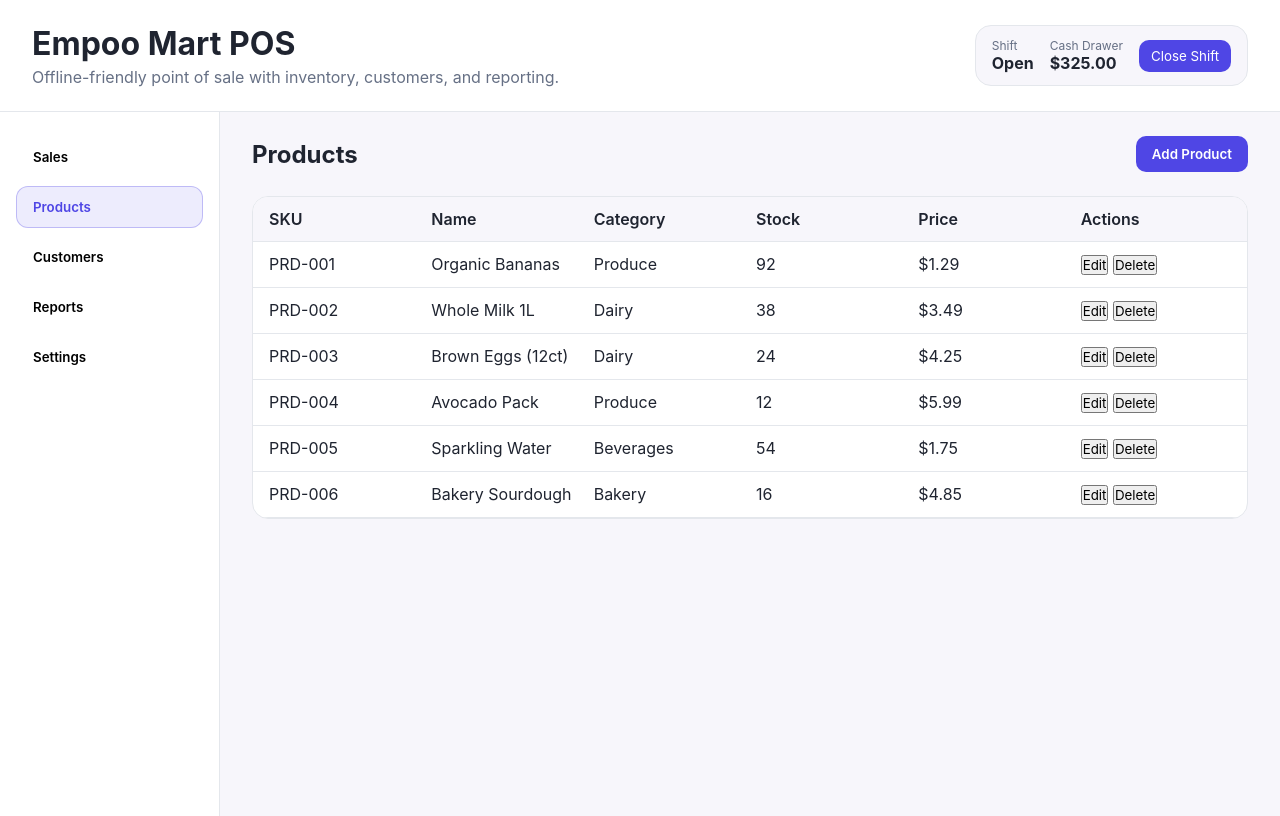
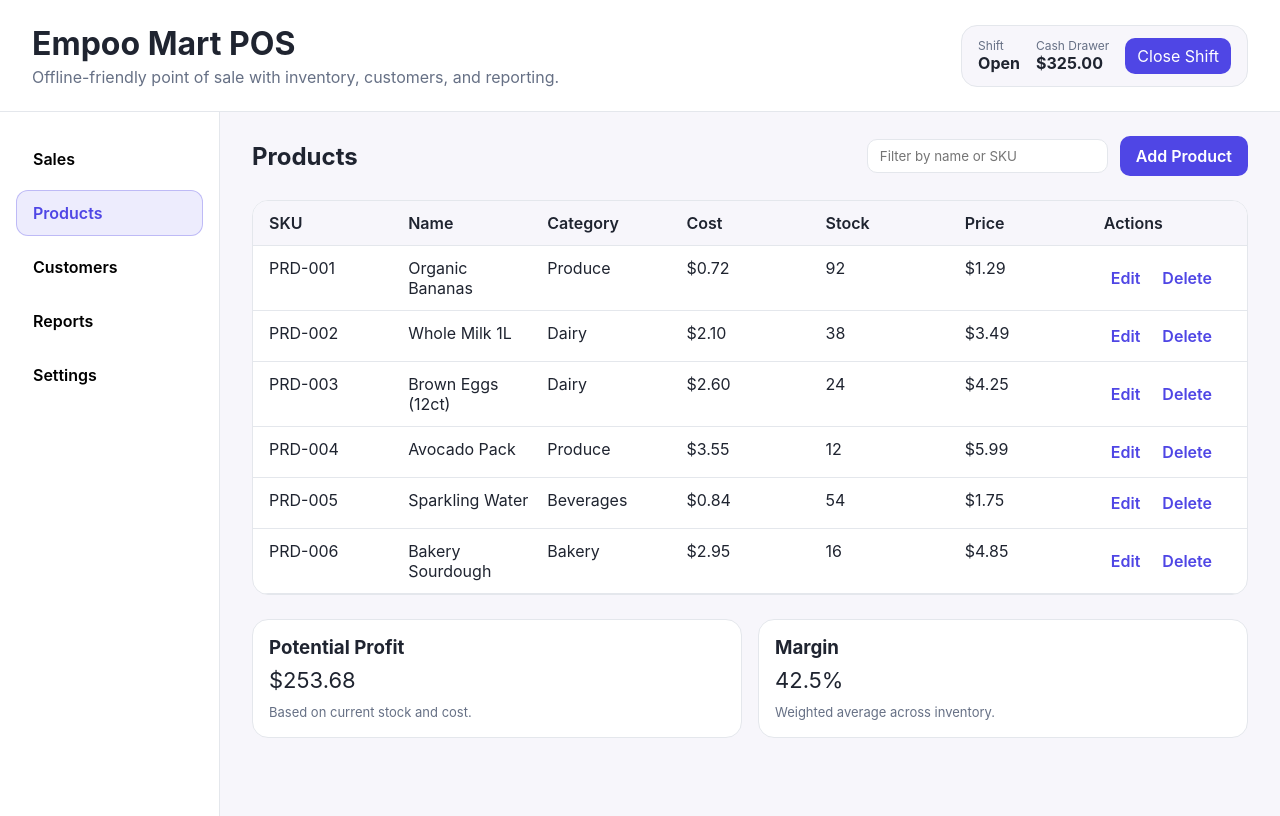
Before and after one commit to muhammadmustafa863/Empoo, a plain HTML site: page index.html in a window 1280 px wide. Both pictures are taken after a click on the button "Products". Drawn offline with Linux system fonts and the light colour scheme.

Commit message:
Add profit insights and refresh POS styling

```diff
--- a/app.js
+++ b/app.js
@@ -11,6 +11,7 @@ const state = {
       id: "PRD-001",
       name: "Organic Bananas",
       category: "Produce",
+      cost: 0.72,
       price: 1.29,
       stock: 92,
     },
@@ -18,6 +19,7 @@ const state = {
       id: "PRD-002",
       name: "Whole Milk 1L",
       category: "Dairy",
+      cost: 2.1,
       price: 3.49,
       stock: 38,
     },
@@ -25,6 +27,7 @@ const state = {
       id: "PRD-003",
       name: "Brown Eggs (12ct)",
       category: "Dairy",
+      cost: 2.6,
       price: 4.25,
       stock: 24,
     },
@@ -32,6 +35,7 @@ const state = {
       id: "PRD-004",
       name: "Avocado Pack",
       category: "Produce",
+      cost: 3.55,
       price: 5.99,
       stock: 12,
     },
@@ -39,6 +43,7 @@ const state = {
       id: "PRD-005",
       name: "Sparkling Water",
       category: "Beverages",
+      cost: 0.84,
       price: 1.75,
       stock: 54,
     },
@@ -46,6 +51,7 @@ const state = {
       id: "PRD-006",
       name: "Bakery Sourdough",
       category: "Bakery",
+      cost: 2.95,
       price: 4.85,
       stock: 16,
     },
@@ -126,6 +132,7 @@ const openModal = (type, itemId = null) => {
     buildModalInput("SKU", "id", itemId);
     buildModalInput("Name", "name", itemId);
     buildModalInput("Category", "category", itemId);
+    buildModalInput("Cost Price", "cost", itemId, "number");
     buildModalInput("Stock", "stock", itemId, "number");
     buildModalInput("Price", "price", itemId, "number");
   }
@@ -211,8 +218,11 @@ const updateCart = () => {
 
 const renderProducts = (filter = "") => {
   productGrid.innerHTML = "";
-  const filtered = state.products.filter((product) =>
-    product.name.toLowerCase().includes(filter.toLowerCase())
+  const normalizedFilter = filter.toLowerCase();
+  const filtered = state.products.filter(
+    (product) =>
+      product.name.toLowerCase().includes(normalizedFilter) ||
+      product.id.toLowerCase().includes(normalizedFilter)
   );
 
   filtered.forEach((product) => {
@@ -234,15 +244,22 @@ const renderProducts = (filter = "") => {
   });
 };
 
-const renderProductTable = () => {
+const renderProductTable = (filter = "") => {
   productTable.innerHTML = "";
-  state.products.forEach((product) => {
+  const normalizedFilter = filter.toLowerCase();
+  const filtered = state.products.filter(
+    (product) =>
+      product.name.toLowerCase().includes(normalizedFilter) ||
+      product.id.toLowerCase().includes(normalizedFilter)
+  );
+  filtered.forEach((product) => {
     const row = document.createElement("div");
     row.className = "table-row";
     row.innerHTML = `
       <span>${product.id}</span>
       <span>${product.name}</span>
       <span>${product.category}</span>
+      <span>${currency.format(product.cost ?? 0)}</span>
       <span>${product.stock}</span>
       <span>${currency.format(product.price)}</span>
       <span>
@@ -252,6 +269,22 @@ const renderProductTable = () => {
     `;
     productTable.appendChild(row);
   });
+};
+
+const renderProfitInsights = () => {
+  const profitPotential = state.products.reduce(
+    (sum, product) => sum + (product.price - (product.cost ?? 0)) * product.stock,
+    0
+  );
+  const revenue = state.products.reduce(
+    (sum, product) => sum + product.price * product.stock,
+    0
+  );
+  const margin = revenue > 0 ? (profitPotential / revenue) * 100 : 0;
+
+  document.getElementById("profit-potential").textContent =
+    currency.format(profitPotential);
+  document.getElementById("profit-margin").textContent = `${margin.toFixed(1)}%`;
 };
 
 const renderCustomerTable = () => {
@@ -317,6 +350,7 @@ const handleModalSave = () => {
       id: values.id || `PRD-${Date.now()}`,
       name: values.name,
       category: values.category,
+      cost: Number(values.cost || 0),
       stock: Number(values.stock || 0),
       price: Number(values.price || 0),
     };
@@ -330,6 +364,7 @@ const handleModalSave = () => {
     }
     renderProducts();
     renderProductTable();
+    renderProfitInsights();
   }
 
   if (modalState.type === "customer") {
@@ -366,6 +401,10 @@ const setupEventListeners = () => {
 
   document.getElementById("product-search").addEventListener("input", (event) => {
     renderProducts(event.target.value);
+  });
+
+  document.getElementById("product-filter").addEventListener("input", (event) => {
+    renderProductTable(event.target.value);
   });
 
   document.getElementById("barcode-input").addEventListener("change", (event) => {
@@ -442,6 +481,7 @@ const setupEventListeners = () => {
       state.products = state.products.filter((product) => product.id !== id);
       renderProducts();
       renderProductTable();
+      renderProfitInsights();
     }
   });
 
@@ -482,5 +522,6 @@ renderProducts();
 renderProductTable();
 renderCustomerTable();
 renderReports();
+renderProfitInsights();
 updateCart();
 setupEventListeners();
--- a/index.html
+++ b/index.html
@@ -39,8 +39,8 @@
           <h2>New Sale</h2>
           <div class="panel-actions">
             <input id="barcode-input" type="text" placeholder="Scan barcode or search" />
-            <button id="hold-sale">Hold Sale</button>
-            <button id="resume-sale">Resume Held</button>
+            <button id="hold-sale" class="ghost">Hold Sale</button>
+            <button id="resume-sale" class="ghost">Resume Held</button>
           </div>
         </div>
         <div class="sales-layout">
@@ -57,7 +57,7 @@
                 <h3>Current Ticket</h3>
                 <span id="ticket-id">#A-10021</span>
               </div>
-              <button id="clear-cart">Clear</button>
+              <button id="clear-cart" class="ghost">Clear</button>
             </div>
             <div id="cart-items" class="cart-items"></div>
             <div class="cart-summary">
@@ -91,18 +91,34 @@
       <section class="panel" id="products">
         <div class="panel-header">
           <h2>Products</h2>
-          <button id="add-product" class="primary">Add Product</button>
+          <div class="panel-actions">
+            <input id="product-filter" type="search" placeholder="Filter by name or SKU" />
+            <button id="add-product" class="primary">Add Product</button>
+          </div>
         </div>
         <div class="table">
           <div class="table-row header">
             <span>SKU</span>
             <span>Name</span>
             <span>Category</span>
+            <span>Cost</span>
             <span>Stock</span>
             <span>Price</span>
             <span>Actions</span>
           </div>
           <div id="product-table"></div>
+        </div>
+        <div class="product-insights">
+          <div class="insight-card">
+            <h3>Potential Profit</h3>
+            <p id="profit-potential">$0.00</p>
+            <span class="muted">Based on current stock and cost.</span>
+          </div>
+          <div class="insight-card">
+            <h3>Margin</h3>
+            <p id="profit-margin">0%</p>
+            <span class="muted">Weighted average across inventory.</span>
+          </div>
         </div>
       </section>
 
@@ -132,7 +148,7 @@
               <option value="week">This Week</option>
               <option value="month">This Month</option>
             </select>
-            <button id="export-report">Export CSV</button>
+            <button id="export-report" class="ghost">Export CSV</button>
           </div>
         </div>
         <div class="report-grid">
@@ -193,7 +209,7 @@
               <li>Receipt Printer: Ready</li>
               <li>Cash Drawer: Ready</li>
             </ul>
-            <button id="test-print">Test Print</button>
+            <button id="test-print" class="ghost">Test Print</button>
           </div>
           <div class="settings-card">
             <h3>Users & Permissions</h3>
@@ -202,7 +218,7 @@
               <li>Cashier (sales only)</li>
               <li>Inventory (products + counts)</li>
             </ul>
-            <button id="manage-users">Manage Users</button>
+            <button id="manage-users" class="ghost">Manage Users</button>
           </div>
         </div>
       </section>
@@ -213,7 +229,7 @@
         <h3 id="modal-title">Edit</h3>
         <form id="modal-form"></form>
         <div class="modal-actions">
-          <button id="cancel-modal">Cancel</button>
+          <button id="cancel-modal" class="ghost">Cancel</button>
           <button id="save-modal" class="primary">Save</button>
         </div>
       </div>
--- a/styles.css
+++ b/styles.css
@@ -9,6 +9,8 @@
   --border: #e4e7ec;
   --accent: #f97316;
   --success: #16a34a;
+  --warning: #f59e0b;
+  --info: #0ea5e9;
 }
 
 * {
@@ -22,6 +24,10 @@ body {
   background: var(--bg);
   color: var(--text);
   min-height: 100vh;
+}
+
+button {
+  font: inherit;
 }
 
 .app-header {
@@ -61,6 +67,20 @@ body {
   padding: 8px 12px;
   border-radius: 10px;
   cursor: pointer;
+}
+
+.ghost {
+  background: transparent;
+  border: 1px solid var(--border);
+  color: var(--text);
+  padding: 8px 12px;
+  border-radius: 10px;
+  cursor: pointer;
+}
+
+.ghost:hover {
+  border-color: rgba(79, 70, 229, 0.4);
+  color: var(--primary);
 }
 
 .app-shell {
@@ -117,6 +137,7 @@ body {
   display: flex;
   gap: 12px;
   align-items: center;
+  flex-wrap: wrap;
 }
 
 .panel-actions input,
@@ -135,6 +156,10 @@ body {
   border-radius: 10px;
   cursor: pointer;
   font-weight: 600;
+}
+
+.primary:hover {
+  background: var(--primary-dark);
 }
 
 .sales-layout {
@@ -189,6 +214,10 @@ body {
   padding: 6px 10px;
   border-radius: 8px;
   cursor: pointer;
+}
+
+.product-card button:hover {
+  background: var(--primary-dark);
 }
 
 .cart-header {
@@ -272,7 +301,7 @@ body {
 
 .table-row {
   display: grid;
-  grid-template-columns: repeat(6, 1fr);
+  grid-template-columns: repeat(7, 1fr);
   gap: 12px;
   padding: 12px 16px;
   border-bottom: 1px solid var(--border);
@@ -281,6 +310,12 @@ body {
 .table-row.header {
   background: var(--bg);
   font-weight: 600;
+}
+
+.table-row span:last-child {
+  display: flex;
+  gap: 8px;
+  flex-wrap: wrap;
 }
 
 .report-grid {
@@ -304,6 +339,20 @@ body {
 .muted {
   color: var(--muted);
   font-size: 13px;
+}
+
+.link {
+  background: transparent;
+  border: 1px solid transparent;
+  color: var(--primary);
+  font-weight: 600;
+  cursor: pointer;
+  padding: 2px 6px;
+  border-radius: 6px;
+}
+
+.link:hover {
+  background: rgba(79, 70, 229, 0.1);
 }
 
 .pill-list {
@@ -349,6 +398,24 @@ body {
   padding: 8px 10px;
   border-radius: 8px;
   border: 1px solid var(--border);
+}
+
+.product-insights {
+  display: grid;
+  grid-template-columns: repeat(auto-fit, minmax(220px, 1fr));
+  gap: 16px;
+}
+
+.insight-card {
+  background: var(--panel);
+  border: 1px solid var(--border);
+  border-radius: 16px;
+  padding: 16px;
+}
+
+.insight-card p {
+  font-size: 22px;
+  margin: 8px 0;
 }
 
 .modal {
```
Also changed, not shown: 1 other file.
